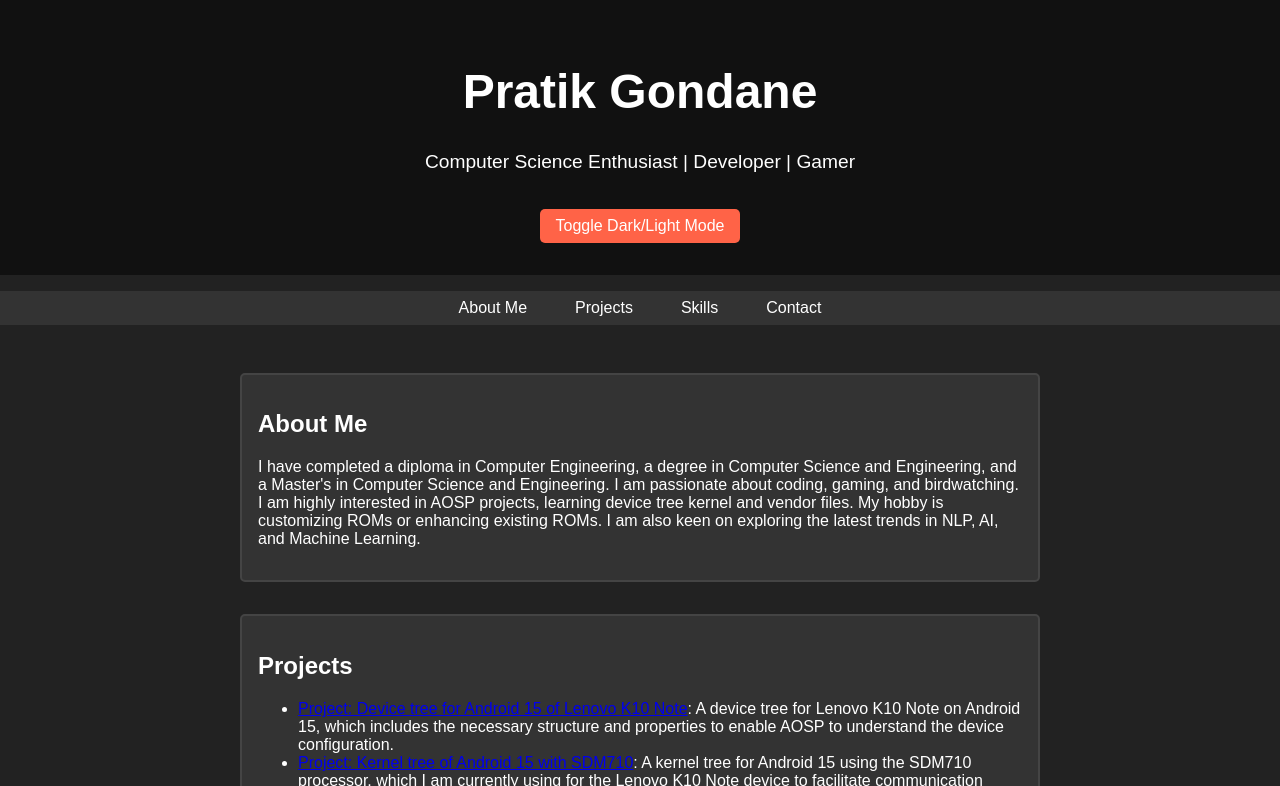
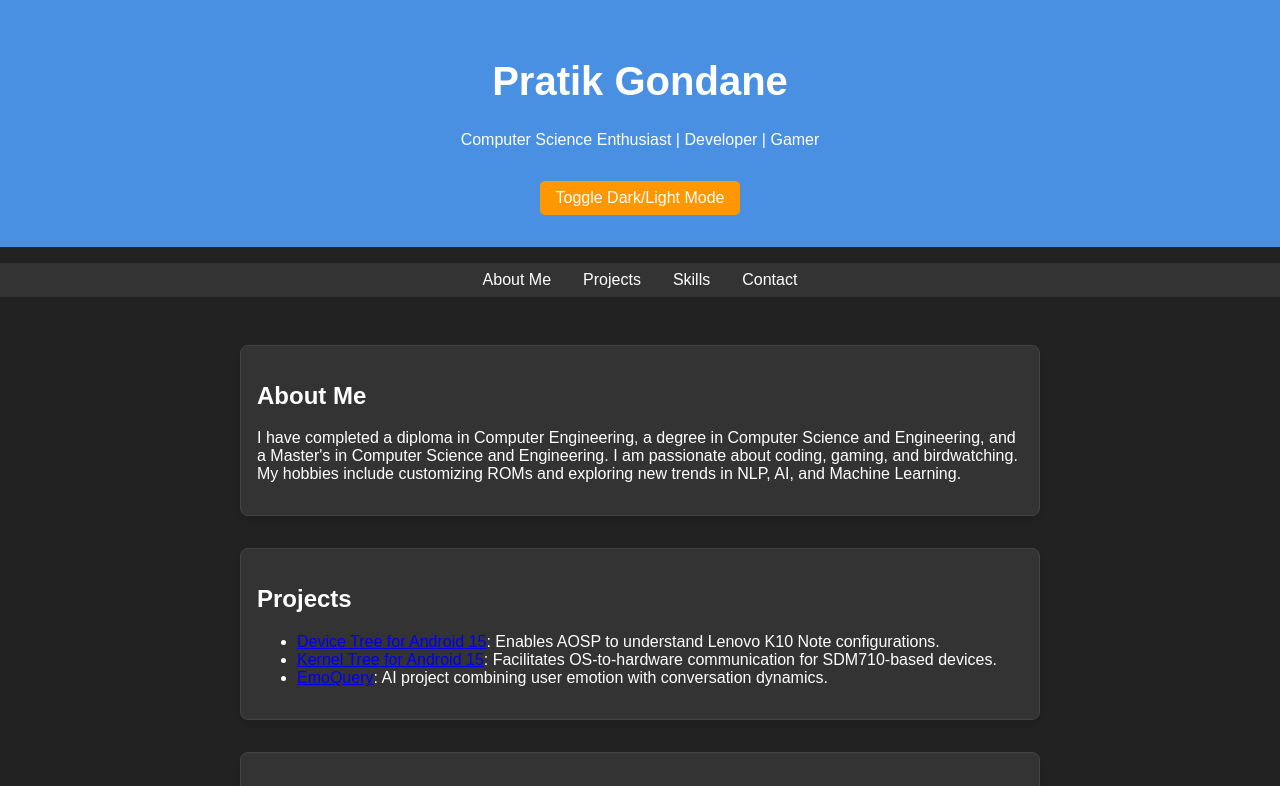
Before and after one commit to helllopratik/portfolio, a plain HTML site: page index.html in a window 1280 px wide. Both pictures are taken after a click on the button "Toggle Dark/Light Mode". Shown: the top 786 px of the page. Drawn offline with Linux system fonts and the light colour scheme.

Commit message:
balance aesthetics, readability, and subtle dynamism

```diff
--- a/index.html
+++ b/index.html
@@ -23,14 +23,17 @@
     <main>
         <section id="about">
             <h2>About Me</h2>
-            <p>I have completed a diploma in Computer Engineering, a degree in Computer Science and Engineering, and a Master's in Computer Science and Engineering. I am passionate about coding, gaming, and birdwatching. I am highly interested in AOSP projects, learning device tree kernel and vendor files. My hobby is customizing ROMs or enhancing existing ROMs. I am also keen on exploring the latest trends in NLP, AI, and Machine Learning.</p>
+            <p>
+                I have completed a diploma in Computer Engineering, a degree in Computer Science and Engineering, and a Master's in Computer Science and Engineering. I am passionate about coding, gaming, and birdwatching.
+                My hobbies include customizing ROMs and exploring new trends in NLP, AI, and Machine Learning.
+            </p>
         </section>
         <section id="projects">
             <h2>Projects</h2>
             <ul>
-                <li><a href="https://github.com/helllopratik/evolution_device_kunlun2_row" target="_blank">Project: Device tree for Android 15 of Lenovo K10 Note</a>: A device tree for Lenovo K10 Note on Android 15, which includes the necessary structure and properties to enable AOSP to understand the device configuration.</li>
-                <li><a href="https://github.com/helllopratik/evolution_kernel_lenovo_sdm710" target="_blank">Project: Kernel tree of Android 15 with SDM710</a>: A kernel tree for Android 15 using the SDM710 processor, which I am currently using for the Lenovo K10 Note device to facilitate communication between the operating system and hardware.</li>
-                <li><a href="https://github.com/helllopratik/emotion_chat_with_chatgpt" target="_blank">Project: EmoQuery - A human-like conversation with Gemini AI</a>: A Python-based machine learning project allowing users to interact with Gemini AI, while a local camera identifies the user's emotion. Based on this emotion, the AI generates a context-aware response, creating a more human-like interaction.</li>
+                <li><a href="https://github.com/helllopratik/evolution_device_kunlun2_row" target="_blank">Device Tree for Android 15</a>: Enables AOSP to understand Lenovo K10 Note configurations.</li>
+                <li><a href="https://github.com/helllopratik/evolution_kernel_lenovo_sdm710" target="_blank">Kernel Tree for Android 15</a>: Facilitates OS-to-hardware communication for SDM710-based devices.</li>
+                <li><a href="https://github.com/helllopratik/emotion_chat_with_chatgpt" target="_blank">EmoQuery</a>: AI project combining user emotion with conversation dynamics.</li>
             </ul>
         </section>
         <section id="skills">
@@ -45,7 +48,7 @@
             <h2>Contact</h2>
             <p>Email: <a href="mailto:hellopratik@proton.me">hellopratik@proton.me</a></p>
             <p>GitHub: <a href="https://github.com/helllopratik" target="_blank">github.com/helllopratik</a></p>
-            <p>Instagram: <a href="https://instagram.com/hellopratik" target="_blank">github.com/helllopratik</a></p>
+            <p>Instagram: <a href="https://instagram.com/hellopratik" target="_blank">instagram.com/hellopratik</a></p>
         </section>
     </main>
     <footer>
@@ -57,11 +60,7 @@
 
         function toggleDarkMode() {
             isDarkMode = !isDarkMode;
-            if (isDarkMode) {
-                document.body.classList.add('dark-mode');
-            } else {
-                document.body.classList.remove('dark-mode');
-            }
+            document.body.className = isDarkMode ? "dark-mode" : "light-mode";
         }
     </script>
 </body>
--- a/styles.css
+++ b/styles.css
@@ -1,170 +1,103 @@
-/* Default styles */
+/* Common Styles */
 body {
-    font-family: Arial, sans-serif;
+    font-family: 'Arial', sans-serif;
     margin: 0;
     padding: 0;
-    background: linear-gradient(45deg, #f0e4d7, #e2cfc3);
-    background-size: 400% 400%;
-    animation: gradientBG 10s ease infinite;
-    color: #333;
-    transition: background-color 0.3s ease, color 0.3s ease;
+    transition: background-color 0.3s, color 0.3s;
 }
 
 header {
     text-align: center;
-    padding: 2em 0;
-    background-color: #0078d4;
+    padding: 2rem 0;
+    color: white;
+    background-color: #4a90e2;
+}
+
+header h1 {
+    font-size: 2.5rem;
+}
+
+header p {
+    font-size: 1rem;
+}
+
+button.toggle-btn {
+    margin-top: 1rem;
+    padding: 0.5rem 1rem;
+    font-size: 1rem;
+    border: none;
+    cursor: pointer;
+    border-radius: 5px;
+    background: #ff9800;
     color: white;
 }
 
-header h1 {
-    font-size: 3em;
+button.toggle-btn:hover {
+    background: #e57c00;
 }
 
-header p {
-    font-size: 1.2em;
-}
-
-button.toggle-btn {
-    background-color: #ff6347;
-    color: white;
-    border: none;
-    padding: 0.5em 1em;
-    font-size: 1em;
-    cursor: pointer;
-    margin-top: 1em;
-    border-radius: 5px;
-}
-
-button.toggle-btn:hover {
-    background-color: #e53d29;
-}
-
-/* Navigation Styles */
 nav ul {
     display: flex;
     justify-content: center;
     list-style: none;
-    background: #333;
-    padding: 0;
+    padding: 0.5rem 0;
+    background-color: #333;
 }
 
 nav ul li {
-    margin: 0 1em;
+    margin: 0 1rem;
 }
 
 nav ul li a {
     color: white;
     text-decoration: none;
-    padding: 0.5em;
-    display: block;
 }
 
-nav ul li a:hover {
-    background: #ff6347;
-    border-radius: 5px;
-}
-
-/* Main content styles */
 main {
-    padding: 2em;
     max-width: 800px;
-    margin: auto;
+    margin: 2rem auto;
+    padding: 1rem;
 }
 
 section {
-    margin-bottom: 2em;
-    position: relative;
-    padding: 1em;
-    border: 2px solid #ddd;
-    border-radius: 5px;
-    transition: background-color 0.3s ease, border-color 0.3s ease;
+    margin-bottom: 2rem;
+    padding: 1rem;
+    border: 1px solid #ddd;
+    border-radius: 8px;
+    background: #fff;
+    box-shadow: 0 4px 6px rgba(0, 0, 0, 0.1);
 }
 
-/* Links and contact styles */
-section#contact a {
-    color: #0078d4;
-    text-decoration: none;
-}
-
-section#contact a:hover {
-    text-decoration: underline;
-}
-
-/* Footer */
 footer {
     text-align: center;
-    padding: 1em;
-    background: #333;
+    padding: 1rem 0;
+    background-color: #333;
     color: white;
 }
 
-/* Dark Mode styles */
-body.dark-mode {
+/* Light Mode */
+.light-mode {
+    background: linear-gradient(120deg, #fffbd5, #f5dada);
+    color: #333;
+}
+
+.light-mode section {
+    border: 1px solid #f9a825;
+    background: #fff6e1;
+}
+
+.light-mode nav ul li a:hover {
+    background: #f9a825;
+    color: white;
+}
+
+/* Dark Mode */
+.dark-mode {
     background: #222;
     color: white;
 }
 
-body.dark-mode header {
-    background-color: #111;
+.dark-mode section {
+    border: 1px solid #444;
+    background: #333;
 }
-
-body.dark-mode nav {
-    background-color: #111;
-}
-
-body.dark-mode footer {
-    background-color: #111;
-}
-
-body.dark-mode main {
-    background-color: #222;
-}
-
-body.dark-mode section {
-    background-color: #333;
-    border-color: #444;
-}
-
-/* Light Mode Glowing Effect (Soft Amber/Orange Glow) */
-@keyframes lightModeGlowEffect {
-    0% {
-        box-shadow: 0 0 20px #ffcc00, 0 0 50px #ffcc00;
-    }
-    50% {
-        box-shadow: 0 0 40px #ffcc00, 0 0 60px #ffcc00;
-    }
-    100% {
-        box-shadow: 0 0 20px #ffcc00, 0 0 50px #ffcc00;
-    }
-}
-
-/* Light Mode Styles */
-body.light-mode section {
-    animation: lightModeGlowEffect 10s ease infinite;
-}
-
-body.light-mode {
-    background: #f5f5f5; /* Soft off-white */
-    color: #333;
-}
-
-body.light-mode section {
-    border-color: #ffcc00; /* Amber glow */
-}
-
-/* Glowing Effect for Sections */
-body.light-mode section {
-    animation: lightModeGlowEffect 10s ease infinite;
-}
-
-/* Navigation border and text styling */
-body.light-mode nav ul li a {
-    color: #333;
-}
-
-body.light-mode nav ul li a:hover {
-    background: #ffcc00;
-    color: white;
-    border-radius: 5px;
-}
```
